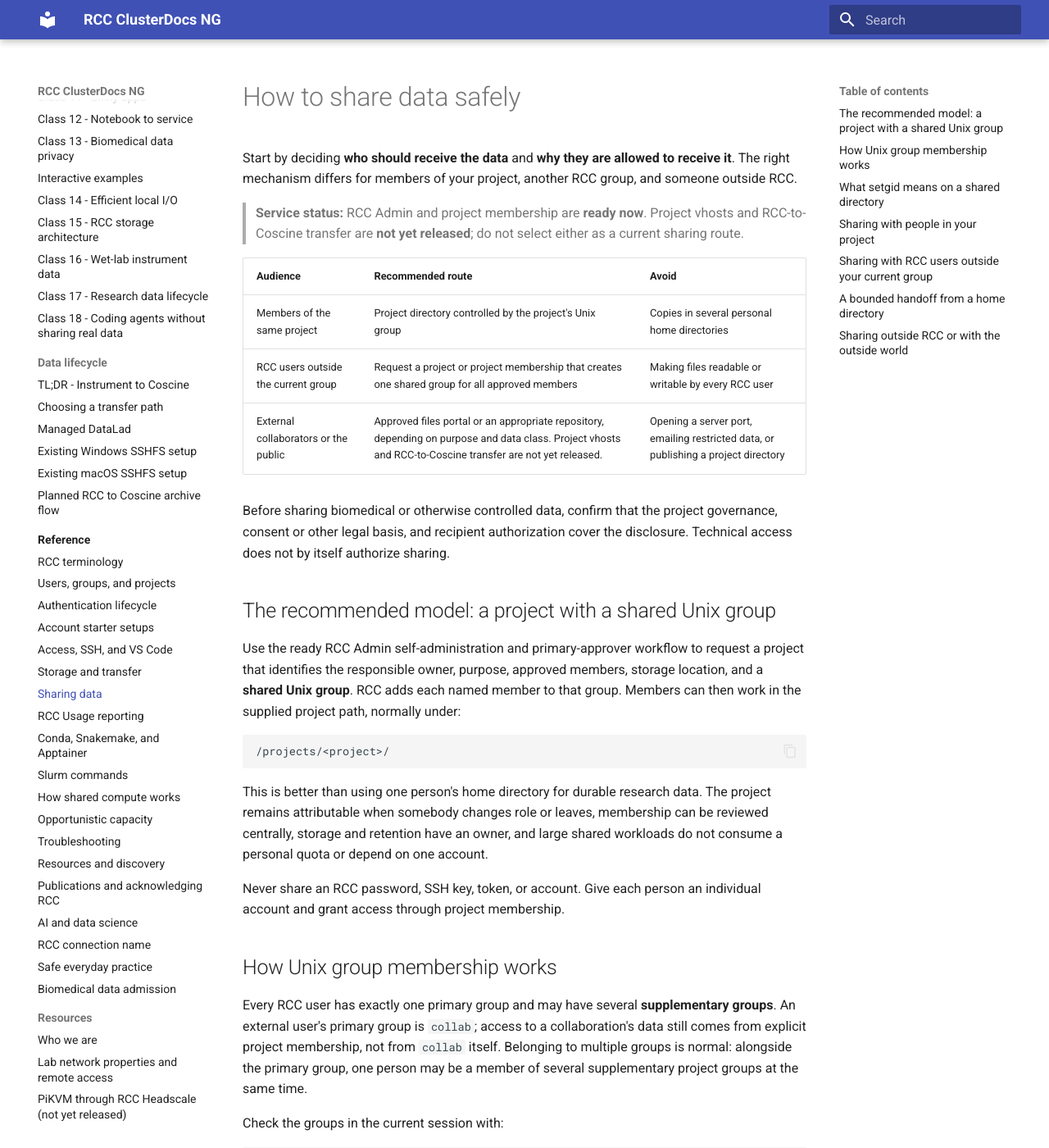
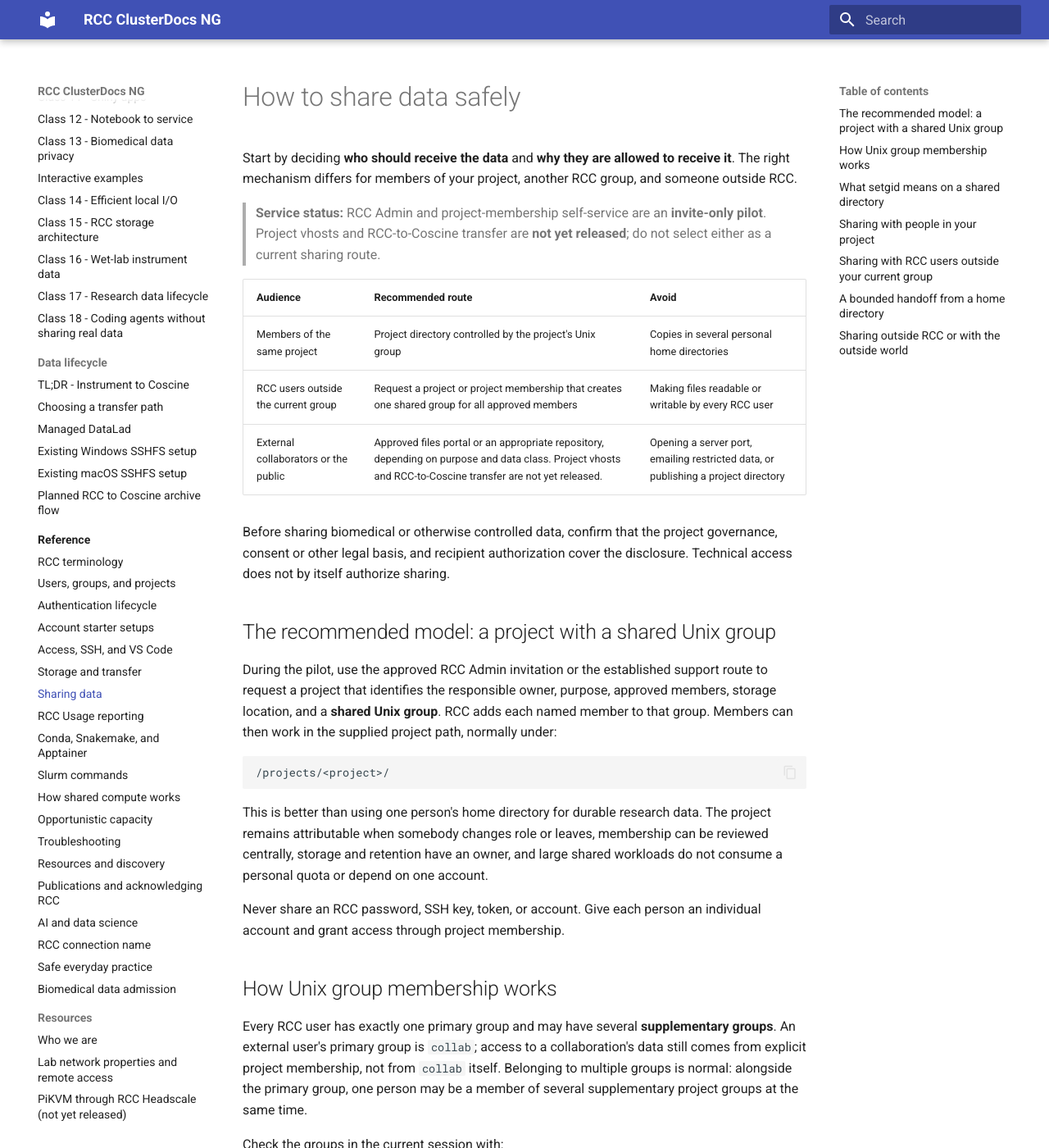
Before and after one commit to IKIM-Essen/ClusterDocs, an MkDocs documentation site: the page built from docs/reference/data-sharing.md, in a window 1280 px wide and 1400 px high. Shown: the whole window at 82% size. Built offline with MkDocs 1.6.1 and Material for MkDocs 9.7.7, drawn with Linux system fonts in a browser that asks for light colours.

Commit message:
docs: mark RCC Admin project workflows as pilot-only

````diff
--- a/docs/reference/data-sharing.md
+++ b/docs/reference/data-sharing.md
@@ -4,9 +4,9 @@ Start by deciding **who should receive the data** and **why they are allowed to
 receive it**. The right mechanism differs for members of your project, another
 RCC group, and someone outside RCC.
 
-> **Service status:** RCC Admin and project membership are **ready now**.
-> Project vhosts and RCC-to-Coscine transfer are **not yet released**; do not
-> select either as a current sharing route.
+> **Service status:** RCC Admin and project-membership self-service are an
+> **invite-only pilot**. Project vhosts and RCC-to-Coscine transfer are **not
+> yet released**; do not select either as a current sharing route.
 
 | Audience | Recommended route | Avoid |
 |---|---|---|
@@ -20,11 +20,11 @@ cover the disclosure. Technical access does not by itself authorize sharing.
 
 ## The recommended model: a project with a shared Unix group
 
-Use the ready RCC Admin self-administration and primary-approver workflow to
-request a project that identifies the responsible owner, purpose, approved
-members, storage location, and a **shared Unix group**. RCC adds each named
-member to that group. Members can then work in the supplied project path,
-normally under:
+During the pilot, use the approved RCC Admin invitation or the established
+support route to request a project that identifies the responsible owner,
+purpose, approved members, storage location, and a **shared Unix group**. RCC
+adds each named member to that group. Members can then work in the supplied
+project path, normally under:
 
 ```text
 /projects/<project>/
````
